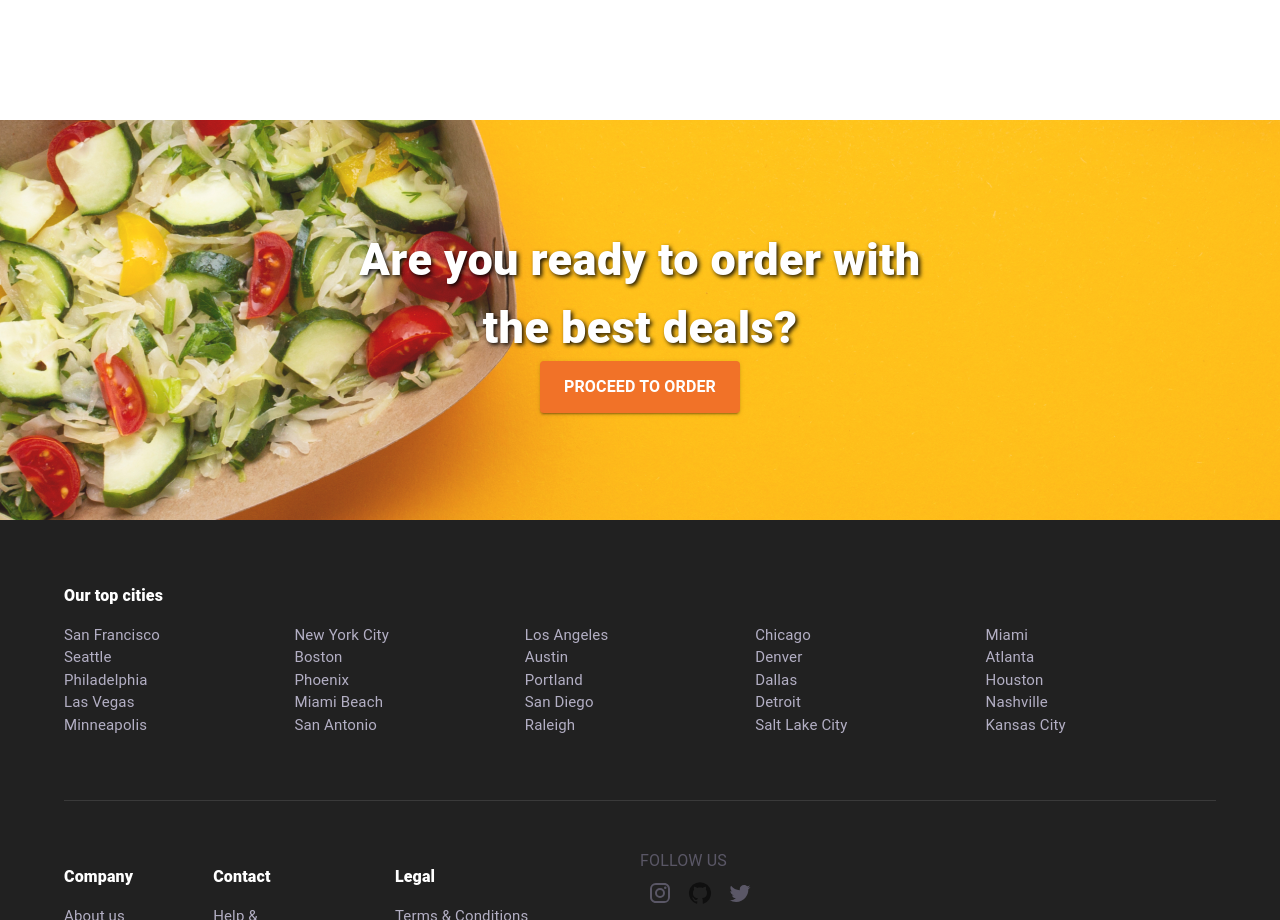
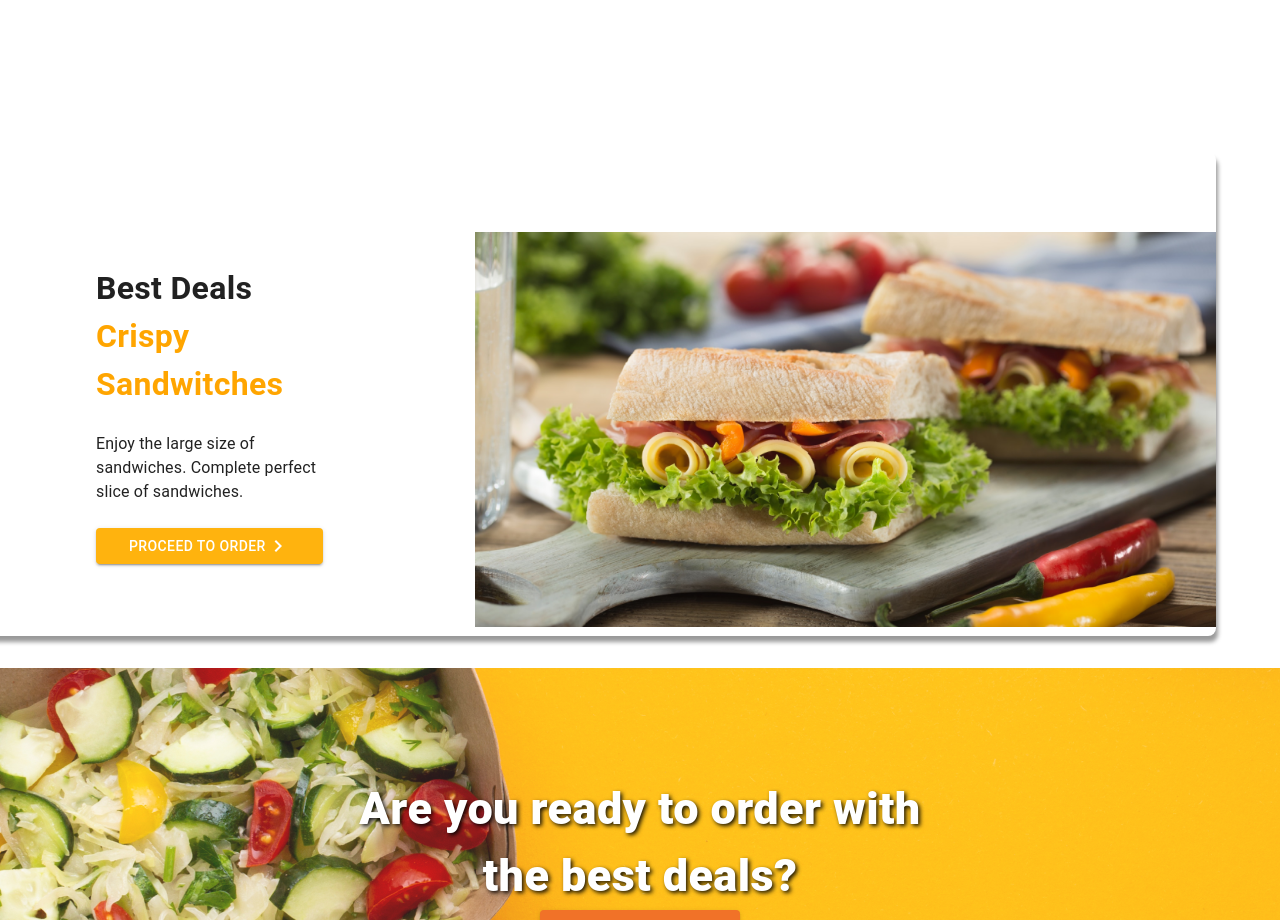
Before and after one commit to zeynalnicat/FoodWagon, a React (Vite) app: page / in a window 1280 px wide. Shown: the part 4600-5520 px from the top of the page. Built offline with nearby package versions, Linux system fonts and the light colour scheme.

Commit message:
deal component

```diff
--- /dev/null
+++ b/src/components/Deals/index.tsx
@@ -0,0 +1,35 @@
+import { ChevronRight } from "@mui/icons-material"
+import { Button, Container, Grid, Stack, Typography } from "@mui/material"
+import sandwitch from "../../assets/Deals/Image.png"
+
+const Deals = () => {
+  return (
+    <Container >
+        <Grid container spacing={10} sx={{boxShadow: "2px 6px 4px rgba(0, 0, 0, 0.4) ", marginY:4 ,borderRadius: '8px', transition: 'box-shadow 0.3s ease',
+    '&:hover': {
+      boxShadow: '0px 4px 4px rgba(0, 0, 0, 0.4)',
+    },}}>
+            <Grid item md={4} xs={12} padding={5} >
+                <Stack gap={3} padding={4}>
+
+                <Typography fontSize={32} fontWeight={700}>Best Deals <span style={{color:"orange"}}>Crispy Sandwitches</span></Typography>
+                <Typography >Enjoy the large size of sandwiches. Complete
+perfect slice of sandwiches.</Typography>
+
+         <Button color="secondary" variant="contained" sx={{color:"white"}} >Proceed to order <ChevronRight/></Button>
+                </Stack>
+            </Grid>
+
+            <Grid item md={8} xs={12}>
+                <Stack>
+                <img src ={sandwitch}/>
+                </Stack>
+            </Grid>
+
+        </Grid>
+
+    </Container>
+  )
+}
+
+export default Deals
--- a/src/pages/Home/index.tsx
+++ b/src/pages/Home/index.tsx
@@ -7,6 +7,7 @@ import PopularItems from "../../components/PopularItems";
 import Footer from "../../components/Footer";
 import FeaturedRestaurants from "../../components/FeaturedRestaurants";
 import FooterUp from "../../components/FooterUp";
+import Deals from "../../components/Deals";
 
 const Home = () => {
   return (
@@ -21,6 +22,7 @@ const Home = () => {
       <HowWork />
       <PopularItems />
       <FeaturedRestaurants />
+      <Deals/>
       <FooterUp />
       <Footer />
     </Stack>
```
Also changed, not shown: src/components/Deals/dealInfo.tsx (added, +11 -0 lines), src/assets/Deals/Image.png (added).
